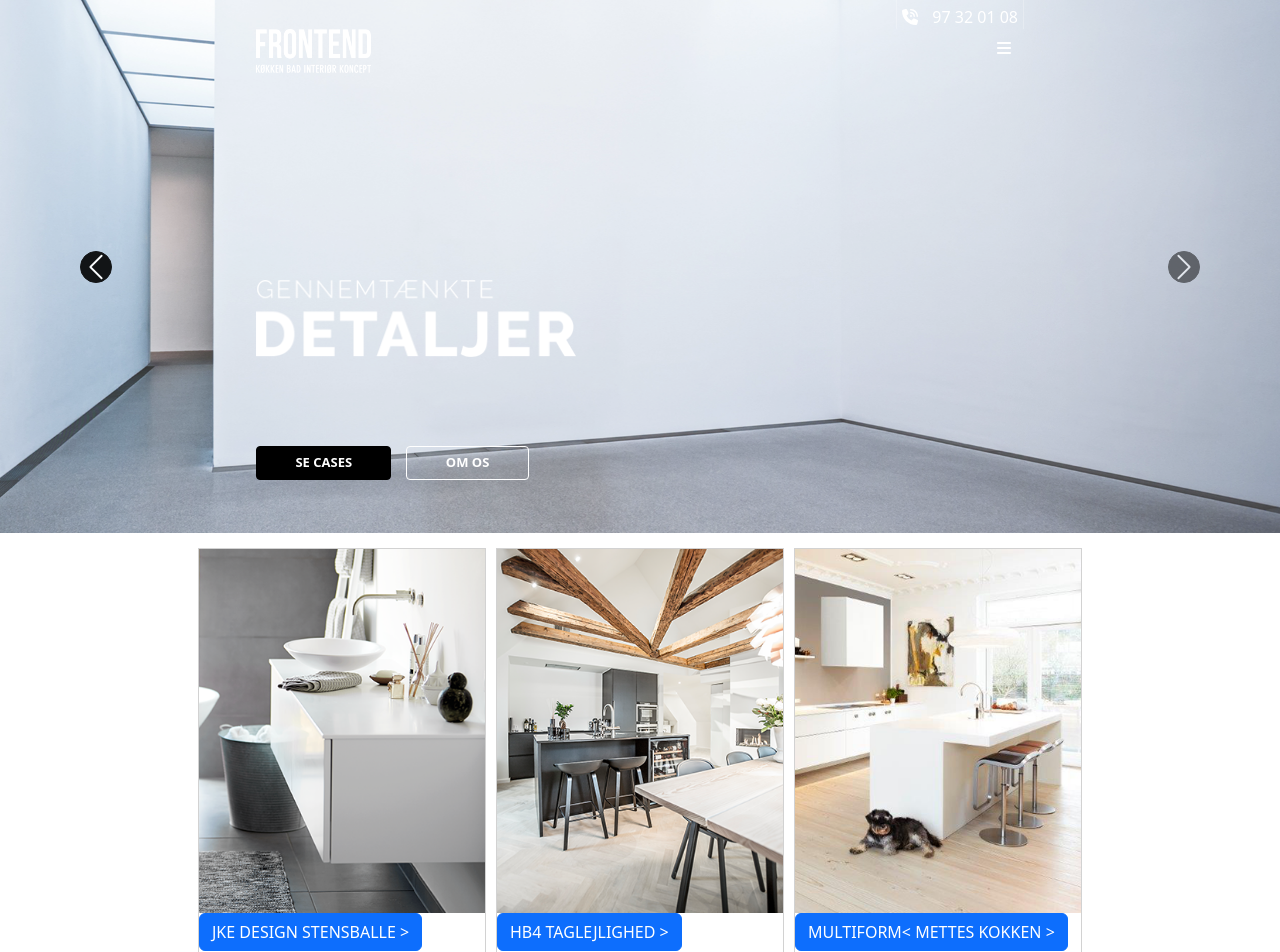
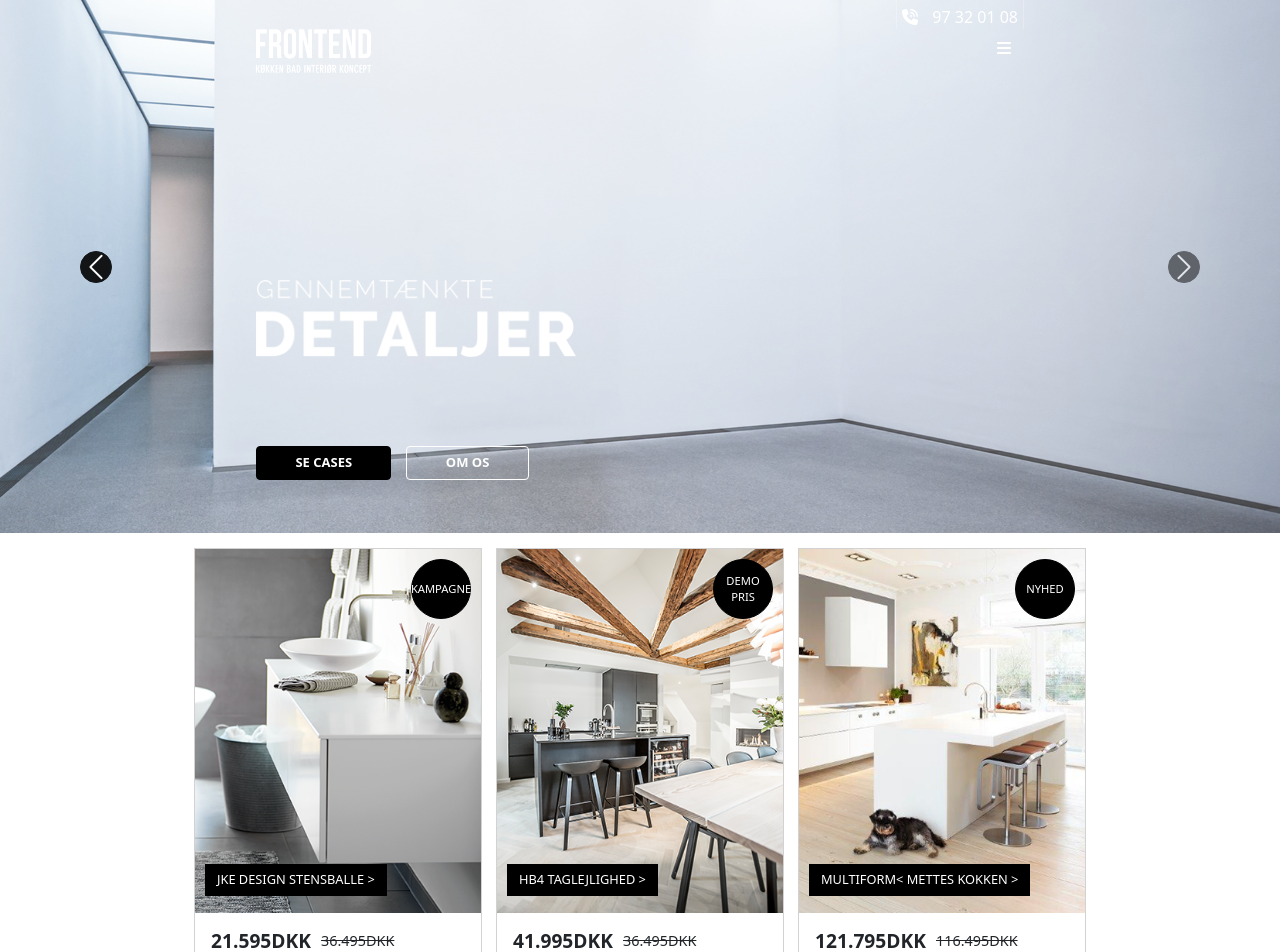
Before and after one commit to mateiasi1/ProductGallery, a React (Create React App) app: page /products in a window 1280 px wide. Shown: the top 952 px of the page. Built offline with nearby package versions, Linux system fonts and the light colour scheme.

Commit message:
finish products

```diff
--- a/src/components/products/productsList.tsx
+++ b/src/components/products/productsList.tsx
@@ -41,11 +41,13 @@ const ProductsList = () => {
                         src={product.imageURL}
                         alt="Card image cap"
                     />
-                    <div>
-                        {" "}
-                        <a href="#" className="btn btn-primary">
+                    <div className="productFeatureContainer">
+                        <p className="productFeature">{product.feature}</p>
+                    </div>
+                    <div className="productButtonContainer">
+                        <p className="btn btn-primary productButton">
                             {product.name} &gt;
-                        </a>
+                        </p>
                     </div>
                     <div className="card-body productCardBody">
                         <h5 className="card-title productCardPrice">
--- a/src/components/products/productsListStyles.scss
+++ b/src/components/products/productsListStyles.scss
@@ -5,13 +5,45 @@
     gap: 10px;
     justify-content: space-around;
     padding: 15px 0px 15px 0px;
-    max-width: 95vw;
+    width: 100%;
+    max-width: 70vw;
 }
 .productContainer {
     border-radius: 0% !important;
 }
 .productImage {
     border-radius: 0% !important;
+    position: relative;
+}
+.productFeatureContainer {
+    position: absolute;
+    margin-top: 10px;
+    right: 10px;
+    border: 1px solid black;
+    width: 60px;
+    height: 60px;
+    background-color: black;
+    color: white;
+    justify-content: center;
+    align-items: center;
+    border-radius: 100%;
+    text-align: center;
+    display: flex;
+}
+.productFeature {
+    font-size: 0.7rem !important;
+    margin: 0 !important;
+}
+.productButtonContainer {
+    position: absolute;
+    margin-top: 315px;
+    margin-left: 10px;
+}
+.productButton {
+    border-radius: 0% !important;
+    background-color: black !important;
+    font-size: 0.8rem !important;
+    border: none !important;
 }
 .productCardBody {
     display: flex;
@@ -20,7 +52,11 @@
 }
 .productCardPrice {
     margin: 0 !important;
+    font-weight: bold;
+    font-size: 1.2rem;
 }
 .productCardText {
+    font-size: 0.9rem;
+    margin: 0 !important;
     padding-left: 10px;
 }
```
